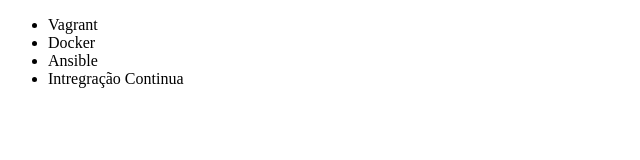
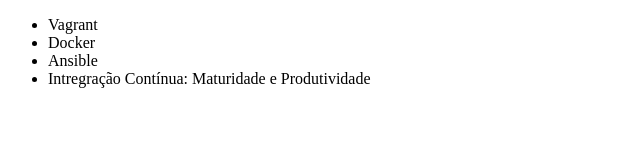
Before and after one commit to marinojro/GIT-e-GITHUB, a plain HTML site: page index.html in a window 1280 px wide. Shown: the whole page, without its empty margins (0-640 px from the left). Drawn offline with Linux system fonts and the light colour scheme.

Commit message:
Renomeando curso

```diff
--- a/index.html
+++ b/index.html
@@ -13,7 +13,7 @@
         <li>Vagrant</li>
         <li>Docker</li>
         <li>Ansible</li>
-        <li>Intregração Continua</li>
+        <li>Intregração Contínua: Maturidade e Produtividade</li>
     </ul>
 </body>
 
```
